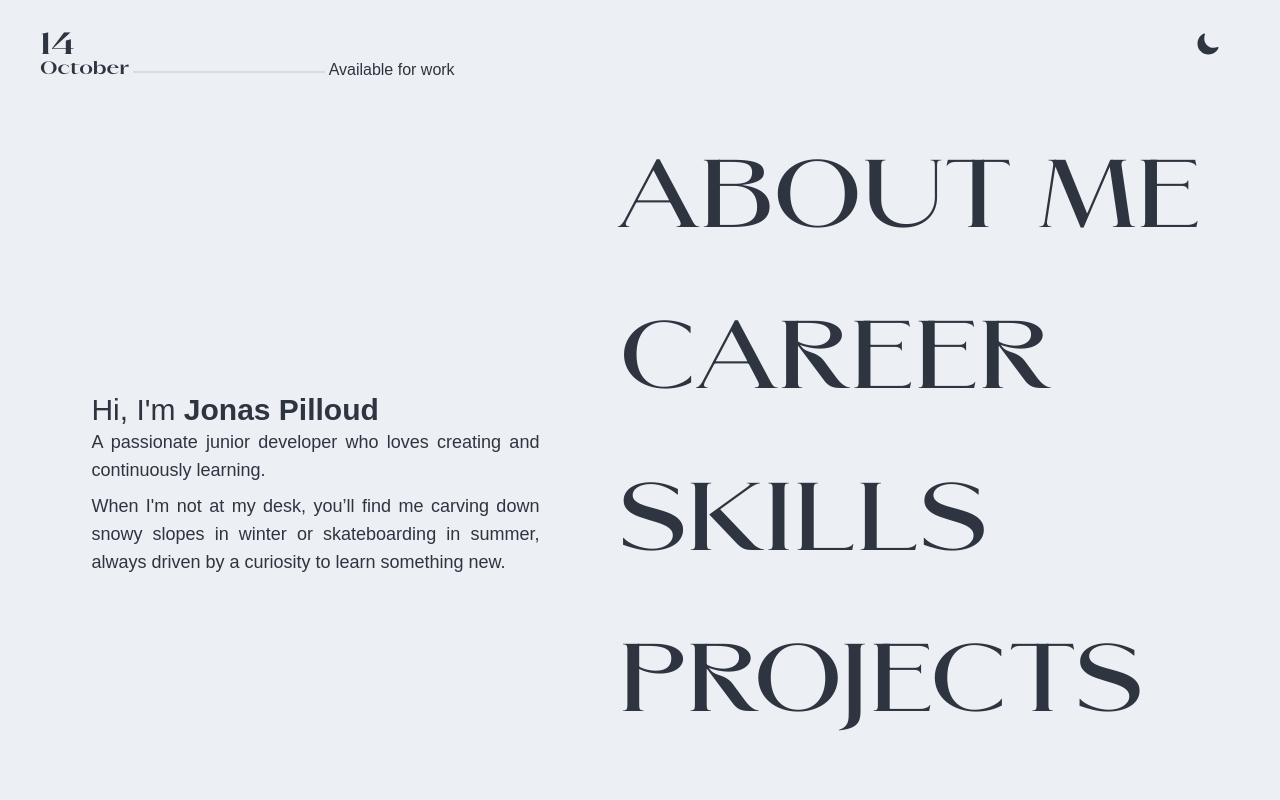
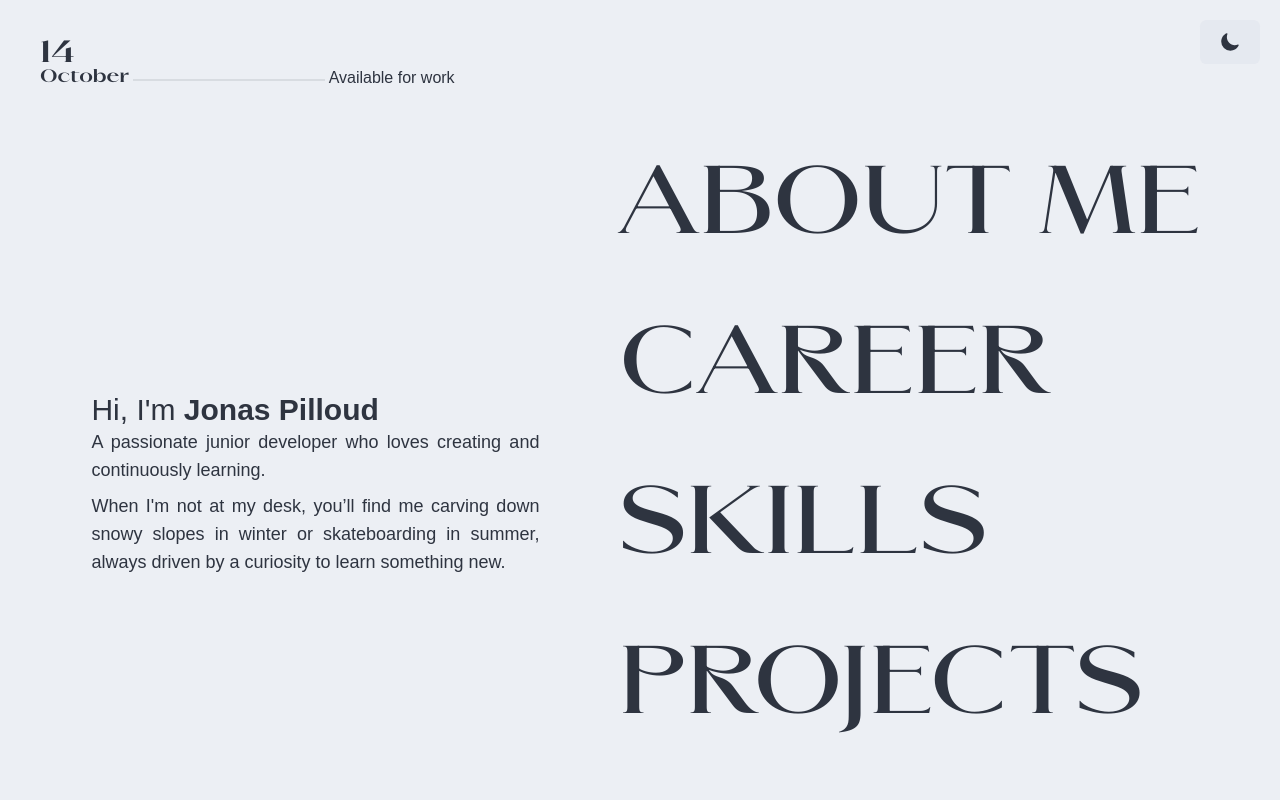
Before and after one commit to Gen0miX/jonas-resume, a Next.js app: page / in a window 1280 px wide. Shown: the top 800 px of the page. Built offline with nearby package versions, Linux system fonts and the light colour scheme; a web font is replaced by a local one.

Commit message:
refactor hero toggle button

```diff
--- a/components/Hero.tsx
+++ b/components/Hero.tsx
@@ -38,7 +38,11 @@ export default function Hero() {
               <h1 className="font-heading text-3xl font-bold translate-y-2">
                 {currentDate.day}
               </h1>
-              <ThemeToggleButton iconSize={24} className="ml-auto lg:mr-10" />
+              <ul className="menu menu-sm menu-horizontal bg-base-200 rounded-box ml-auto">
+                <li>
+                  <ThemeToggleButton iconSize={20} />
+                </li>
+              </ul>
             </div>
 
             <div className="flex flex-row items-center">
```
